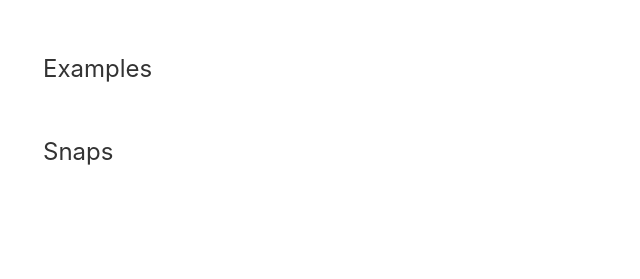
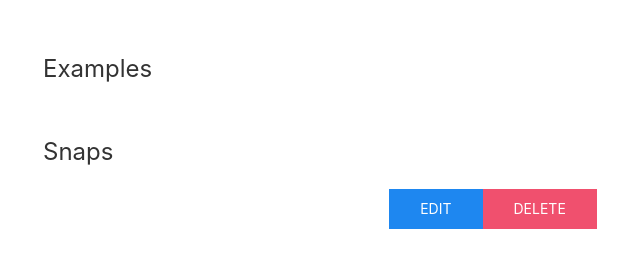
Before and after one commit to joshua-hashimoto/eigo-of-the-day-django, a Django app: template templates/eigo/eigo_detail.html in a window 1280 px wide. Shown: the part 202-481 px from the top of the page, without its empty margins (147-787 px from the left). Run offline with Django 3.2, Linux system fonts and the light colour scheme; the template is opened without the code that fills it, so the values that code supplies are empty; parts of the project's set-up code (start-up, migrations or seed data) failed here and were passed over; some libraries are stand-ins or nearby versions.

Commit message:
added edit and delete button to detail page

```diff
--- a/templates/eigo/eigo_detail.html
+++ b/templates/eigo/eigo_detail.html
@@ -36,6 +36,11 @@
                 {% endfor %}
             </ul>
         </div>
+
+        <div class="eigo-detail-modify uk-flex uk-flex-center">
+            <a href="{% url 'eigo:eigo_edit' pk=eigo.pk %}" class="uk-button uk-button-primary">edit</a>
+            <a href="{% url 'eigo:eigo_delete' pk=eigo.pk %}" class="uk-button uk-button-danger">delete</a>
+        </div>
     </article>
 </div>
 {% endblock content %}
```
